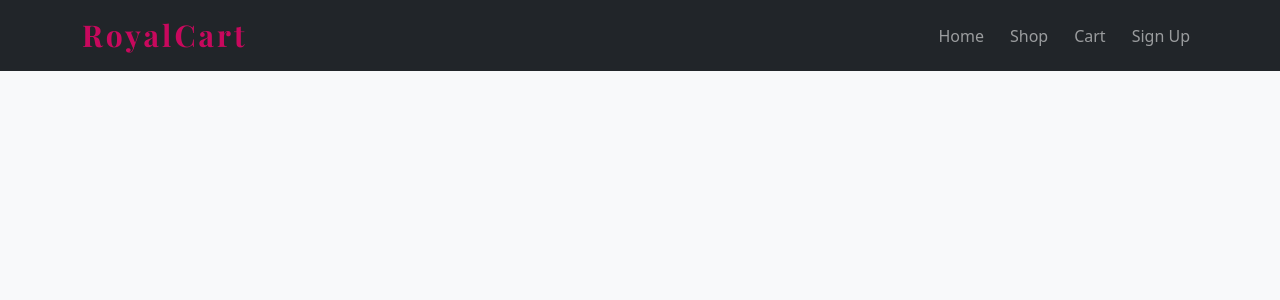
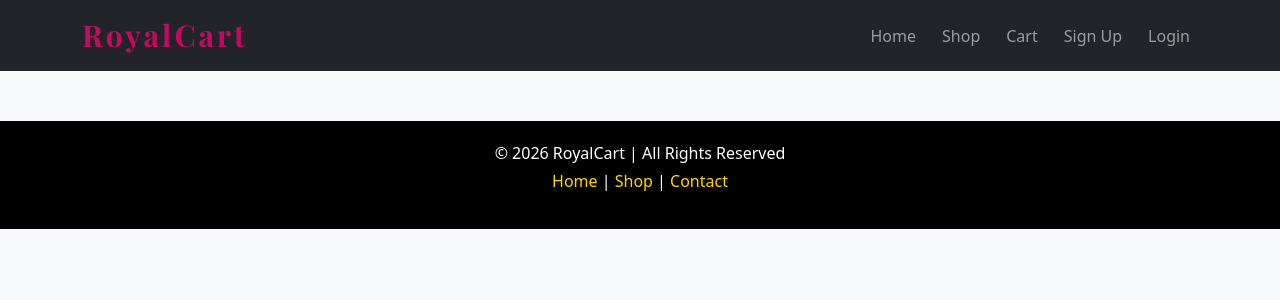
Before and after one commit to paras01-patel/royalcart, a Django app: page / in a window 1280 px wide. Shown: the top 300 px of the page. Run offline with Django 5.2, Linux system fonts and the light colour scheme.

Commit message:
royalcart/base

```diff
--- a/app/templates/base.html
+++ b/app/templates/base.html
@@ -7,10 +7,9 @@
     <!-- Bootstrap CDN -->
     <link href="https://cdn.jsdelivr.net/npm/bootstrap@5.3.0/dist/css/bootstrap.min.css" rel="stylesheet">
 
-    <!-- 🔥 Google Font (Royal Look) -->
+    <!-- Google Font -->
     <link href="https://fonts.googleapis.com/css2?family=Playfair+Display:wght@700&display=swap" rel="stylesheet">
 
-    <!-- Custom CSS -->
     <style>
         body {
             background-color: #f8f9fa;
@@ -31,6 +30,22 @@
         .nav-link:hover {
             color: gold !important;
         }
+
+        footer {
+            background: #000;
+            color: #fff;
+            padding: 20px 0;
+            margin-top: 50px;
+        }
+
+        footer a {
+            color: gold;
+            text-decoration: none;
+        }
+
+        footer a:hover {
+            text-decoration: underline;
+        }
     </style>
 </head>
 
@@ -39,7 +54,7 @@
 <!-- 🔥 NAVBAR START -->
 <nav class="navbar navbar-expand-lg navbar-dark bg-dark">
   <div class="container">
-    <a class="navbar-brand fw-bold" href="/">RoyalCart </a>
+    <a class="navbar-brand fw-bold" href="{% url 'home' %}">RoyalCart</a>
 
     <button class="navbar-toggler" type="button" data-bs-toggle="collapse" data-bs-target="#nav">
       <span class="navbar-toggler-icon"></span>
@@ -49,20 +64,34 @@
       <ul class="navbar-nav ms-auto">
 
         <li class="nav-item">
-          <a class="nav-link" href="/">Home</a>
+          <a class="nav-link" href="{% url 'home' %}">Home</a>
         </li>
 
         <li class="nav-item">
-          <a class="nav-link" href="/shop/">Shop</a>
+          <a class="nav-link" href="{% url 'shop' %}">Shop</a>
         </li>
 
         <li class="nav-item">
-          <a class="nav-link" href="/cart/">Cart</a>
+          <a class="nav-link" href="{% url 'cart' %}">Cart</a>
+        </li>
+
+        {% if user.is_authenticated %}
+        <li class="nav-item">
+          <a class="nav-link" href="#">Welcome, {{ user.username }}</a>
         </li>
 
         <li class="nav-item">
-          <a class="nav-link" href="/contact/">Sign Up</a>
+          <a class="nav-link" href="{% url 'logout' %}">Logout</a>
         </li>
+        {% else %}
+        <li class="nav-item">
+          <a class="nav-link" href="{% url 'signup' %}">Sign Up</a>
+        </li>
+
+        <li class="nav-item">
+          <a class="nav-link" href="{% url 'login' %}">Login</a>
+        </li>
+        {% endif %}
 
       </ul>
     </div>
@@ -71,6 +100,26 @@
 <!-- 🔥 NAVBAR END -->
 
 
+<!-- 🔥 MAIN CONTENT -->
+<div class="container">
+    {% block content %}
+    {% endblock %}
+</div>
+
+
+<!-- 🔥 FOOTER START -->
+<footer class="text-center">
+    <div class="container">
+        <p class="mb-1">© 2026 RoyalCart | All Rights Reserved</p>
+        <p>
+            <a href="{% url 'home' %}">Home</a> |
+            <a href="{% url 'shop' %}">Shop</a> |
+            <a href="{% url 'contact' %}">Contact</a>
+        </p>
+    </div>
+</footer>
+<!-- 🔥 FOOTER END -->
+
 
 <!-- Bootstrap JS -->
 <script src="https://cdn.jsdelivr.net/npm/bootstrap@5.3.0/dist/js/bootstrap.bundle.min.js"></script>
```
